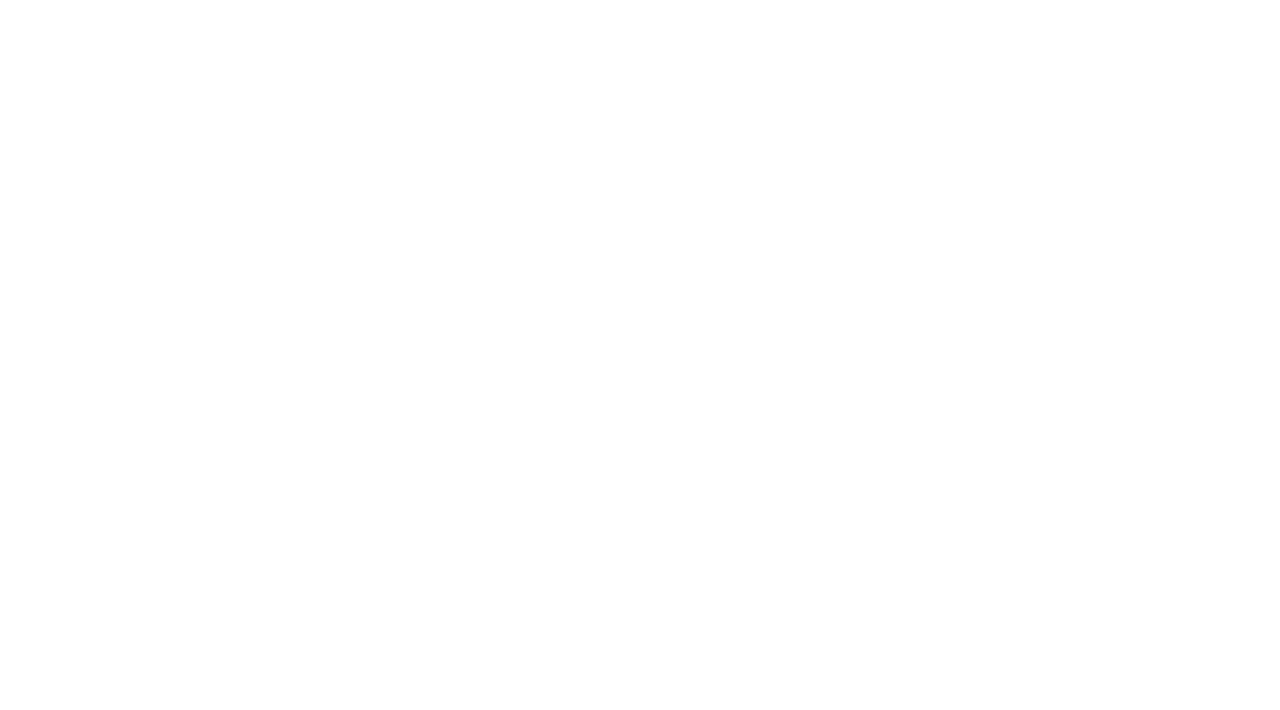
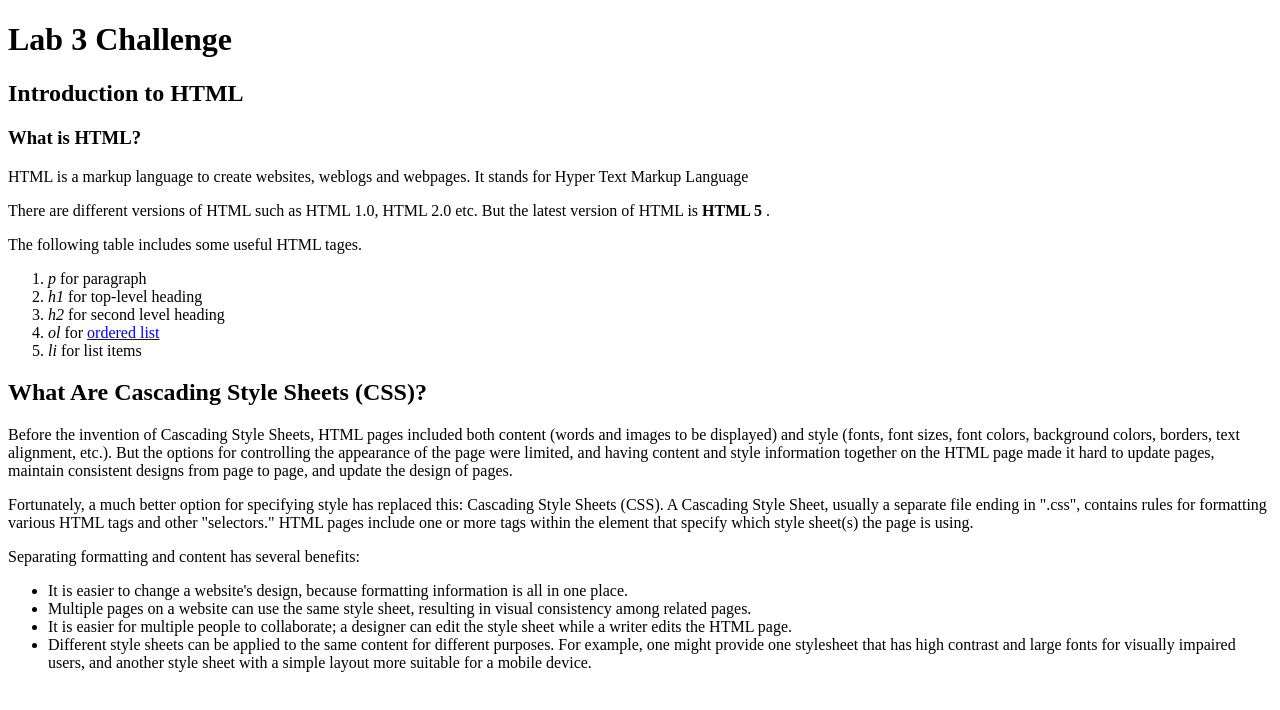
Before and after one commit to thientran1806/lab3, a plain HTML site: page index.html in a window 1280 px wide. Drawn offline with Linux system fonts and the light colour scheme.

Commit message:
Update index.html

```diff
--- a/index.html
+++ b/index.html
@@ -1,9 +1,63 @@
+
 <!DOCTYPE html>
 <html>
 <head>
-    <title>Document</title>
+    <title> Thien | Lab3 </title>
 </head>
 <body>
+    <h1> Lab 3 Challenge </h1>
+        <h2> Introduction to HTML </h2>
+            <h3> What is HTML? </h3>
 
+            <p> HTML is a markup language to create websites, weblogs and
+                    webpages. It stands for Hyper Text Markup Language </p>
+
+            <p> There are different versions of HTML such as HTML 1.0,
+                HTML 2.0 etc. But the latest version of HTML is
+                <strong> HTML 5 </strong>.</p>
+
+            <p> The following table includes some useful HTML tages. </p>
+
+            <ol>
+                <li> <em>p</em> for paragraph </li>
+                <li> <em>h1</em> for top-level heading</li>
+                <li> <em>h2</em> for second level heading </li>
+                <li> <em>ol</em> for <a href="https://www.w3schools.com/
+                    tags/att_ol_start.asp">ordered list</a> </li>
+                <li> <em>li</em> for list items </li>
+            </ol>
+
+            <h2>What Are Cascading Style Sheets (CSS)?</h2>
+
+            <p>Before the invention of Cascading Style Sheets, HTML pages included
+                both content (words and images to be displayed) and style (fonts, font
+                sizes, font colors, background colors, borders, text alignment, etc.).
+                But the options for controlling the appearance of the page were
+                limited, and having content and style information together on the HTML
+                page made it hard to update pages, maintain consistent designs from
+                page to page, and update the design of pages.</p>
+
+            <p>Fortunately, a much better option for specifying style has replaced
+                this: Cascading Style Sheets (CSS). A Cascading Style Sheet, usually a
+                separate file ending in ".css", contains rules for formatting various
+                HTML tags and other "selectors." HTML pages include one or more tags
+                within the element that specify which style sheet(s) the page is
+                using.</p>
+
+            <p>Separating formatting and content has several benefits:</p>
+
+            <ul>
+                <li>It is easier to change a website's design, because formatting
+                    information is all in one place.</li>
+                <li>Multiple pages on a website can use the same style sheet,
+                    resulting in visual consistency among related pages.</li>
+                <li>It is easier for multiple people to collaborate; a designer can
+                    edit the style sheet while a writer edits the HTML page.</li>
+                <li>Different style sheets can be applied to the same content for
+                    different purposes. For example, one might provide one stylesheet
+                    that has high contrast and large fonts for visually impaired
+                    users, and another style sheet with a simple layout more suitable
+                    for a mobile device.</li>
+            </ul>
 </body>
 </html>
```
